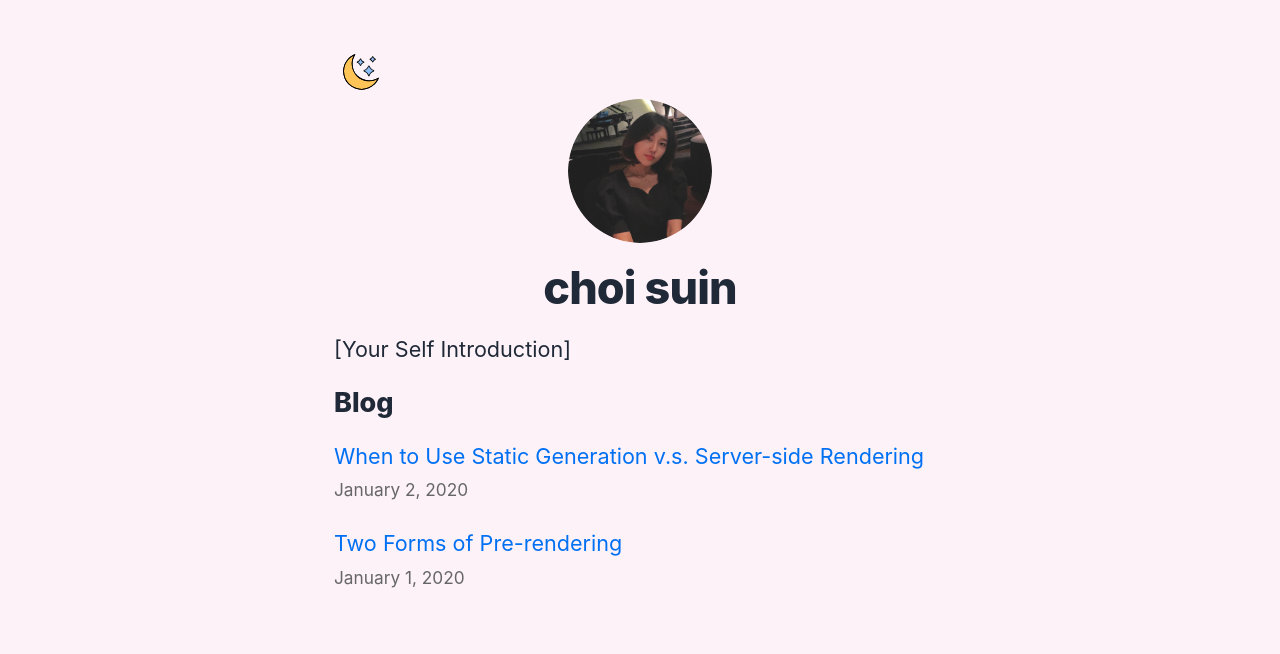
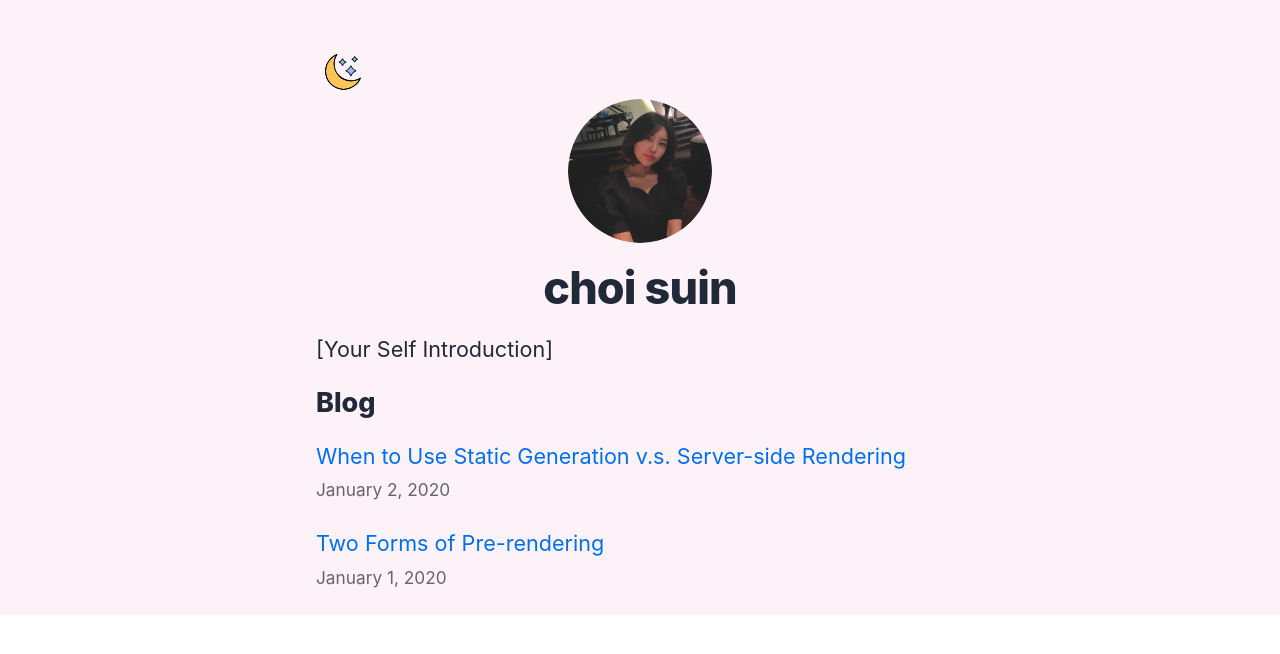
Before and after one commit to whl5105/suin-blog, a Next.js app: page / in a window 1280 px wide. Shown: the top 654 px of the page. Built offline with nearby package versions, Linux system fonts and the light colour scheme.

Commit message:
🎨 style : theme mode style change
- tailwindcss의 h-screen 적용 시 문서의 스크롤이 생길 경우 bg 스타일 미적용 되는 문제로 인해 스타일 수정

```diff
--- a/components/Layout.js
+++ b/components/Layout.js
@@ -35,7 +35,7 @@ export default function Layout({ children, home }) {
     }
   }
   return (
-    <div className="bg-pink-50 dark:bg-black text-gray-800 dark:text-gray-200 h-screen">
+    <div className="bg-pink-50 dark:bg-black text-gray-800 dark:text-gray-200">
       <div className={styles.container}>
         <Head>
           <link rel="icon" href="/favicon.ico" />
--- a/components/layout.module.css
+++ b/components/layout.module.css
@@ -1,7 +1,10 @@
 .container {
   max-width: 36rem;
-  padding: 3rem 1rem;
-  margin: 0 auto 6rem;
+  height: 100%;
+  padding-top: 3rem;
+  margin: 0 auto;
+  overflow: hidden;
+  box-sizing: border-box;
 }
 
 .header {
```
